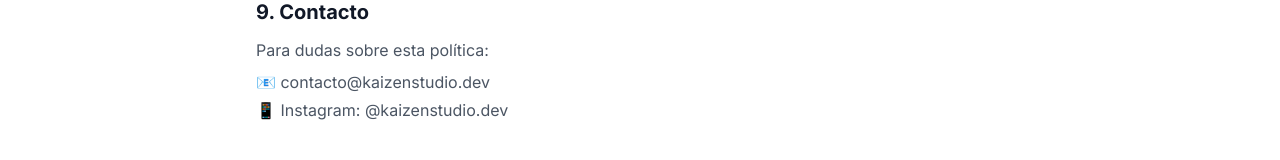
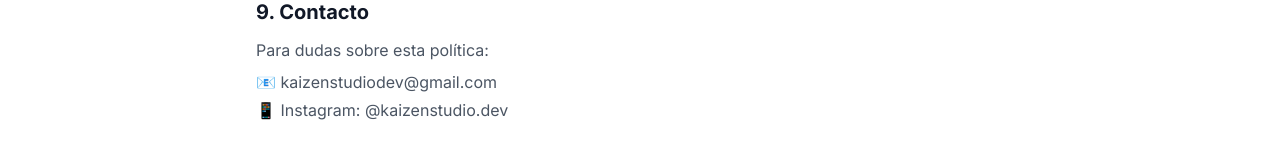
Before and after one commit to KaizenStudioDev/proyecto-inventario-web, a React (Vite) app in the folder inventory-web/: page /privacy in a window 1280 px wide. Shown: the part 1777-1937 px from the top of the page. Built offline with nearby package versions, Linux system fonts and the light colour scheme; no server answers.

Commit message:
docs: update contact email in privacy policy

```diff
--- a/inventory-web/src/pages/PrivacyPage.jsx
+++ b/inventory-web/src/pages/PrivacyPage.jsx
@@ -93,7 +93,7 @@ export default function PrivacyPage() {
                             <h2 className="text-xl font-bold text-gray-900 dark:text-white mb-3">9. Contacto</h2>
                             <p className="text-gray-600 dark:text-gray-300 mb-2">Para dudas sobre esta política:</p>
                             <ul className="space-y-1 text-gray-600 dark:text-gray-300">
-                                <li>📧 contacto@kaizenstudio.dev</li>
+                                <li>📧 kaizenstudiodev@gmail.com</li>
                                 <li>📱 Instagram: @kaizenstudio.dev</li>
                             </ul>
                         </section>
```
